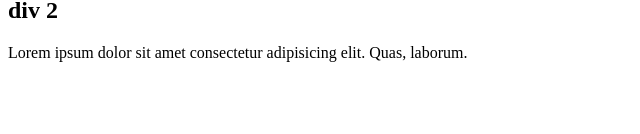
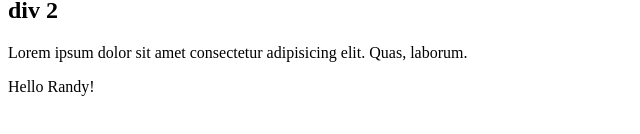
Before and after one commit to davidreke/gitPractice, a plain HTML site: page index.html in a window 1280 px wide. Shown: the part 202-336 px from the top of the page, without its empty margins (0-640 px from the left). Drawn offline with Linux system fonts and the light colour scheme.

Commit message:
Add hello randy

```diff
--- a/index.html
+++ b/index.html
@@ -16,6 +16,7 @@
         <div>
             <h2>div 2</h2>
             <p>Lorem ipsum dolor sit amet consectetur adipisicing elit. Quas, laborum.</p>
+            <p>Hello Randy!</p>
         </div>
 </body>
 </html>
```
